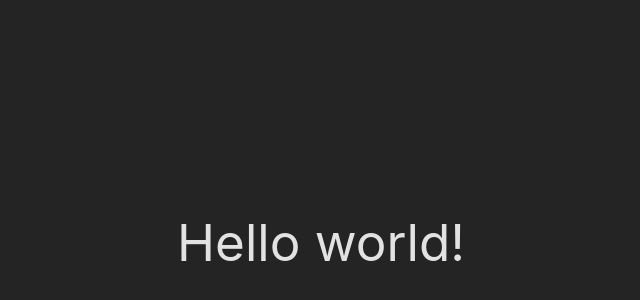
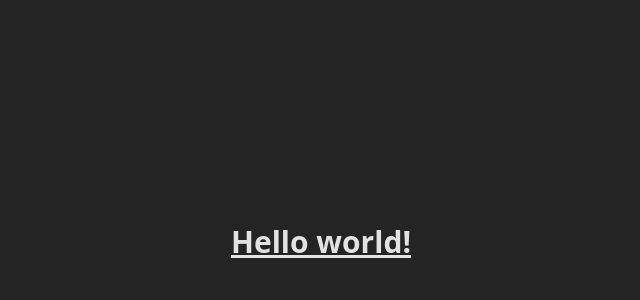
Before and after one commit to SrPanquesito/ss-corpse-chat, a React (Vite) app: page / in a window 1280 px wide. Shown: the part 158-458 px from the top of the page, without its empty margins (319-959 px from the left). Built offline with nearby package versions, Linux system fonts and the light colour scheme.

Commit message:
Other: Added packages

```diff
--- a/src/index.css
+++ b/src/index.css
@@ -3,18 +3,9 @@
 @tailwind utilities;
 
 :root {
-  font-family: Inter, system-ui, Avenir, Helvetica, Arial, sans-serif;
-  line-height: 1.5;
-  font-weight: 400;
-
   color-scheme: light dark;
   color: rgba(255, 255, 255, 0.87);
   background-color: #242424;
-
-  font-synthesis: none;
-  text-rendering: optimizeLegibility;
-  -webkit-font-smoothing: antialiased;
-  -moz-osx-font-smoothing: grayscale;
 }
 
 body {
@@ -24,8 +15,3 @@ body {
   min-width: 320px;
   min-height: 100vh;
 }
-
-h1 {
-  font-size: 3.2em;
-  line-height: 1.1;
-}
--- a/tailwind.config.js
+++ b/tailwind.config.js
@@ -1,6 +1,9 @@
 /** @type {import('tailwindcss').Config} */
 export default {
-  content: [],
+  content: [
+    "./index.html",
+    "./src/**/*.{js,jsx,ts,tsx}"
+  ],
   theme: {
     extend: {},
   },
```
Also changed, not shown: package.json (+6 -1 lines), 1 other file (tests, documents, lock files or other folders).
